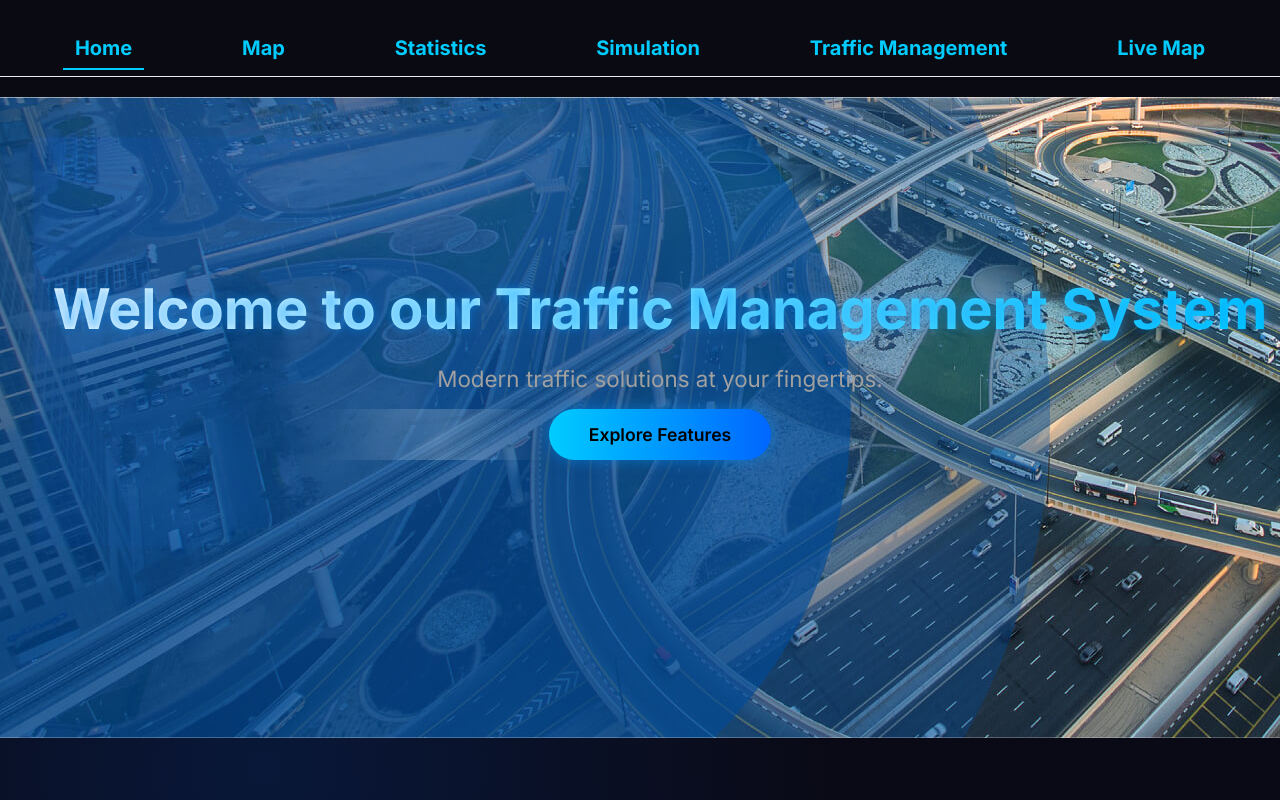
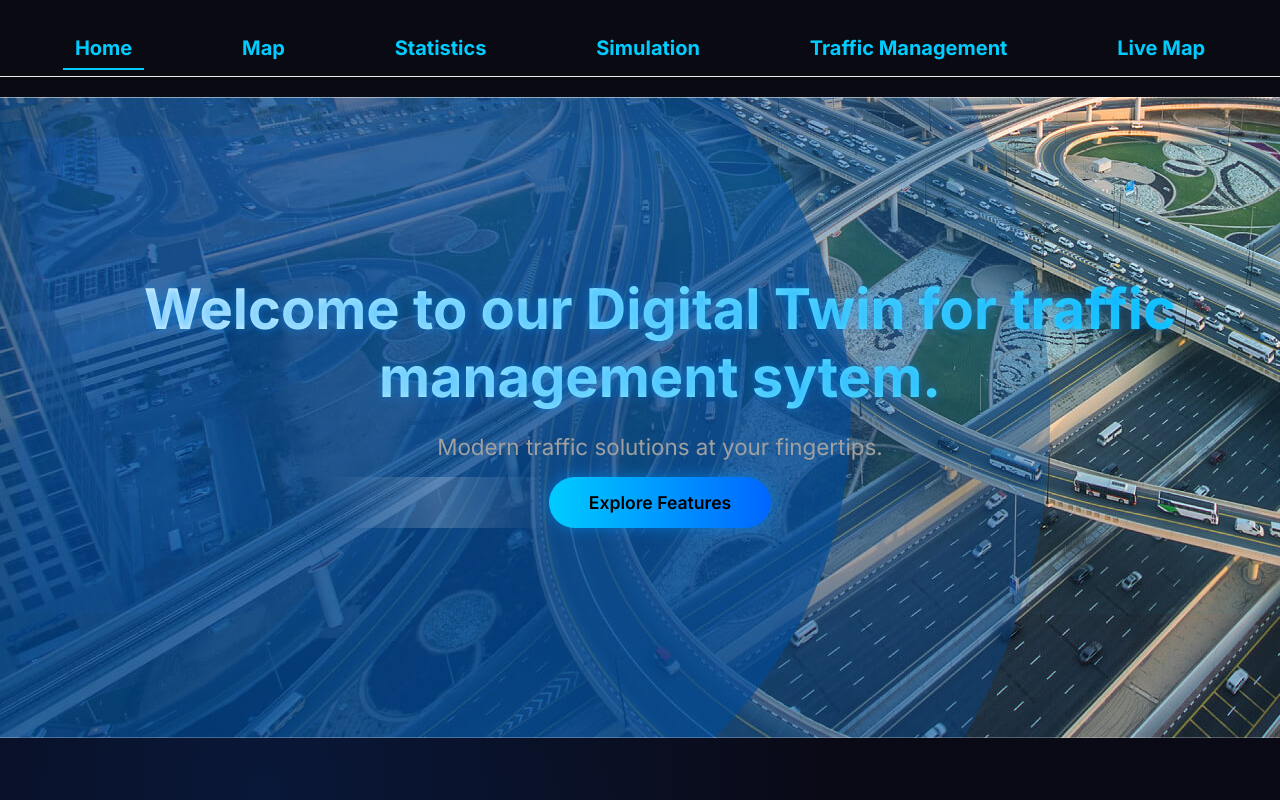
Before and after one commit to momed-0/traffic-management-project, a React (Create React App) app: page / in a window 1280 px wide. Shown: the top 800 px of the page. Built offline with nearby package versions, Linux system fonts and the light colour scheme; no server answers; the HTML template or start-up script is replaced by a standard one.

Commit message:
Changed description

```diff
--- a/src/components/LandingPage/landingPage.jsx
+++ b/src/components/LandingPage/landingPage.jsx
@@ -84,7 +84,7 @@ const LandingPage = () => {
     <div className="landing-page">
       {/* Hero Section */}
       <div ref={heroRef} className="hero-section">
-        <h1>Welcome to our Traffic Management System</h1>
+        <h1>Welcome to our Digital Twin for traffic management sytem.</h1>
         <p>Modern traffic solutions at your fingertips.</p>
         <Link
           to="what-we-offer"
```
